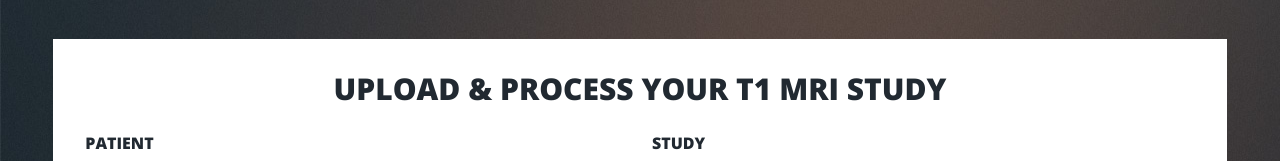
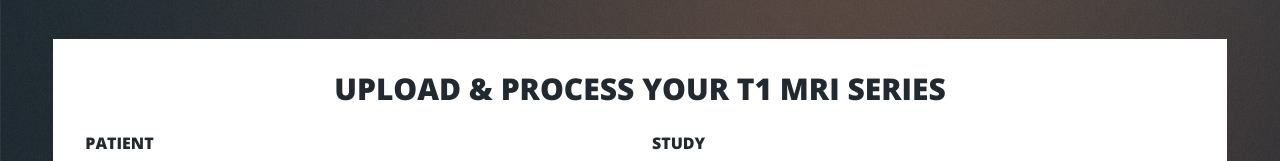
Before and after one commit to alexismoulin/NeuroVista-Front, a React (Vite) app: page / in a window 1280 px wide. Both pictures are taken after a click on the button "NEW STUDY". Shown: the part 353-514 px from the top of the page. Built offline with nearby package versions, Linux system fonts and the light colour scheme; no server answers.

Commit message:
update vite 6 et react 19

```diff
--- a/src/components/Landing/DropFileComponent.jsx
+++ b/src/components/Landing/DropFileComponent.jsx
@@ -78,7 +78,7 @@ export default function DropFileComponent({ onFileChange }) {
             onDrop={handleDrop}
         >
             <p className="font-merriweather text-slatey font-black mb-8">
-                Drop your DICOM files here
+                Drop your DICOM files (T1) here
             </p>
             <input
                 type="file"
--- a/src/components/Landing/MRIUploadForm.jsx
+++ b/src/components/Landing/MRIUploadForm.jsx
@@ -55,7 +55,7 @@ export default function MRIUploadForm({ setPage }) {
     return (
         <section className="p-8 w-11/12 mx-auto mt-10 bg-white">
             <header className="text-center mb-6">
-                <h2 className="text-3xl font-bold font-opensans uppercase text-slatey mb-2">Upload & Process your T1 MRI Study</h2>
+                <h2 className="text-3xl font-bold font-opensans uppercase text-slatey mb-2">Upload & Process your T1 MRI Series</h2>
             </header>
             <form onSubmit={handleSubmit} encType="multipart/form-data" className="space-y-6">
                 <div className="grid grid-cols-1 md:grid-cols-2 gap-6">
```
Also changed, not shown: package.json (+23 -23 lines), 1 other file (tests, documents, lock files or other folders).
